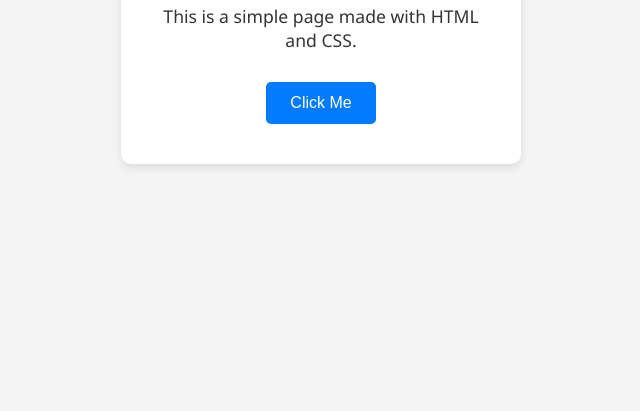
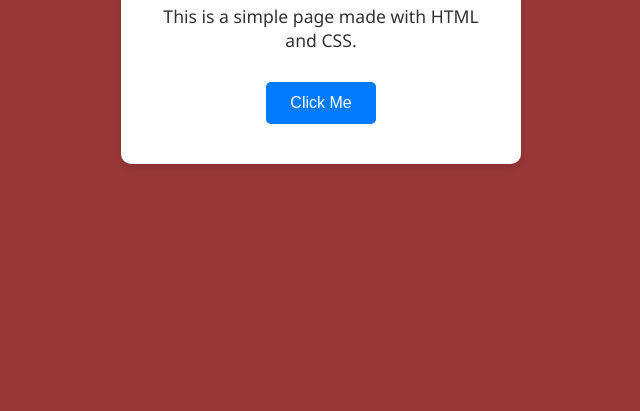
Before and after one commit to soumili-03/simple-webiste-CICD, a plain HTML site: page index.html in a window 1280 px wide. Shown: the part 389-800 px from the top of the page, without its empty margins (319-959 px from the left). Drawn offline with Linux system fonts and the light colour scheme.

Commit message:
second commit

```diff
--- a/index.html
+++ b/index.html
@@ -13,7 +13,7 @@
 
     body {
       font-family: 'Segoe UI', Tahoma, Geneva, Verdana, sans-serif;
-      background-color: #f4f4f4;
+      background-color: #983737;
       color: #333;
       display: flex;
       justify-content: center;
```
